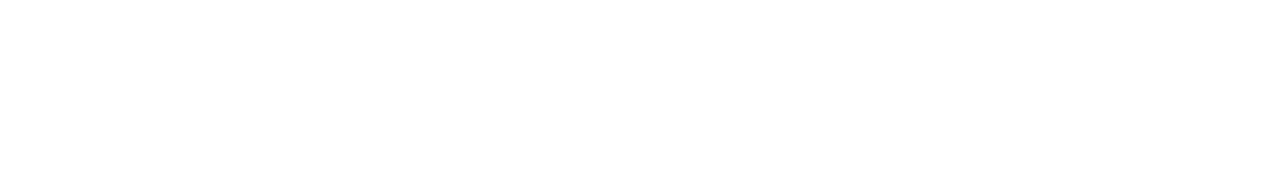
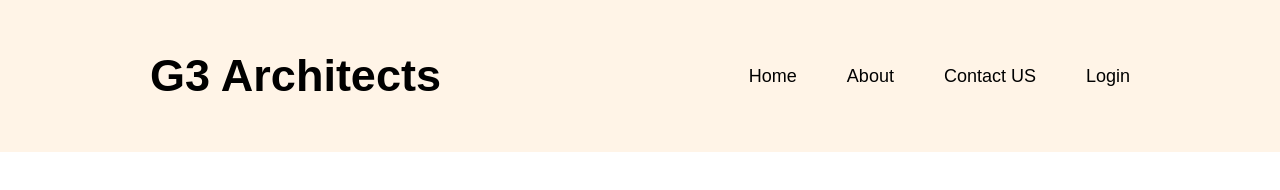
Before and after one commit to spkumerjoy/my-second-assignment, a plain HTML site: page index.html in a window 1280 px wide. Drawn offline with Linux system fonts and the light colour scheme.

Commit message:
nav-bar-section-complate

```diff
--- a/index.html
+++ b/index.html
@@ -9,6 +9,26 @@
     <title>my-second-assignment</title>
 </head>
 <body>
+    <header id="header-wrapper">
+        <nav>
+            <div class="logo">
+                <h1>G3 Architects</h1>
+            </div>
+            <div class="menu">
+                <ul>
+                    <li><a href="#">Home</a></li>
+                    <li><a href="#">About</a></li>
+                    <li><a href="#">Contact US</a></li>
+                    <li><a href="#">Login</a></li>
+                </ul>
+            </div>
+        </nav>
+    </header>
+    <main>
 
+    </main>
+    <footer>
+
+    </footer>
 </body>
 </html>
--- a/style.css
+++ b/style.css
@@ -1 +1,48 @@
 *{margin: 0; padding: 0;}
+:root {
+    --header-bg: #FFF4E7;
+    --txt-black: #000;
+    --btn-orange: #FF900E;
+
+}
+/* import google font here */
+@import url('https://fonts.googleapis.com/css2?family=Montserrat&family=Work+Sans:wght@700&display=swap');
+body{
+    font-family: 'Montserrat', sans-serif;
+    font-family: 'Work Sans', sans-serif;
+}
+/* header-section-style-start */
+#header-wrapper{
+    background-color: var(--header-bg);
+    padding: 50px 150px;
+}
+/* nav-bar-style-start */
+#header-wrapper nav{
+    display: flex;
+    justify-content: space-between;
+    align-items: center;
+}
+#header-wrapper nav .logo h1{
+    font-size: 45px;
+    font-weight: bold;
+    color: var(--txt-black);
+}
+#header-wrapper nav .menu ul{
+    display: flex;
+}
+#header-wrapper nav .menu ul li{
+    list-style-type: none;
+    margin-left: 50px;
+}
+#header-wrapper nav .menu ul li a{
+    text-decoration: none;
+    color: var(--txt-black);
+    font-size: 18px;
+    font-weight: 500;
+    transition: 0.4s all ease;
+}
+#header-wrapper nav .menu ul li a:hover{
+    color: var(--btn-orange);
+}
+/* nav-bar-style-end */
+/* header-section-style-end */
```
